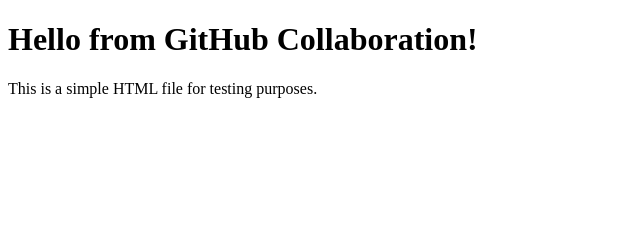
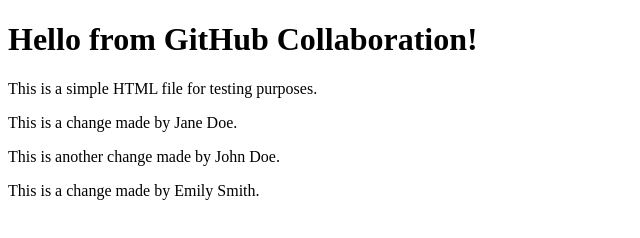
Before and after one commit to developer-kayum/github-Collaboration, a plain HTML site: page index.html in a window 1280 px wide. Shown: the whole page, without its empty margins (0-640 px from the left). Drawn offline with Linux system fonts and the light colour scheme.

Commit message:
another commit

```diff
--- a/index.html
+++ b/index.html
@@ -8,6 +8,9 @@
 <body>
     <h1>Hello from GitHub Collaboration!</h1>
     <p>This is a simple HTML file for testing purposes.</p>
+    <p>This is a change made by Jane Doe.</p>
+    <p>This is another change made by John Doe.</p>
+    <p>This is a change made by Emily Smith.</p>
 
 
 </body>
```
